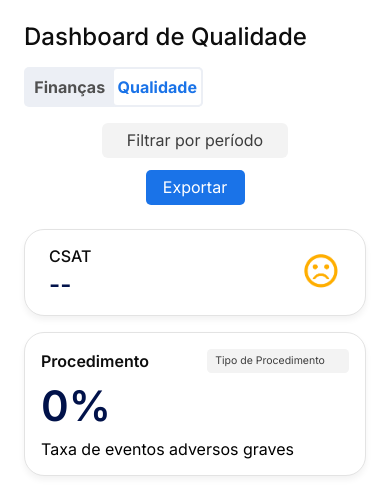
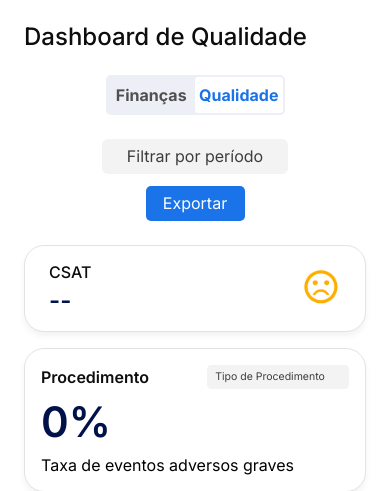
Before and after one commit to and270/erp_coopanest, a Django app: template dashboard/templates/dashboard.html in a window 390 px wide. Shown: the part 92-583 px from the top of the page. Run offline with Django 5.2, Linux system fonts and the light colour scheme; the template is opened without the code that fills it, so the values that code supplies are empty; some libraries are stand-ins or nearby versions.

Commit message:
ajuste mobile

```diff
--- a/static/css/dashboard.css
+++ b/static/css/dashboard.css
@@ -284,6 +284,11 @@
     .period-dropdown {
         width: 100%;
         right: auto;
+    }
+
+    .agenda-scale {
+        align-self: center;  /* Centers the element horizontally */
+        margin: 8px 0;      /* Adds some vertical spacing */
     }
 }
 
```
